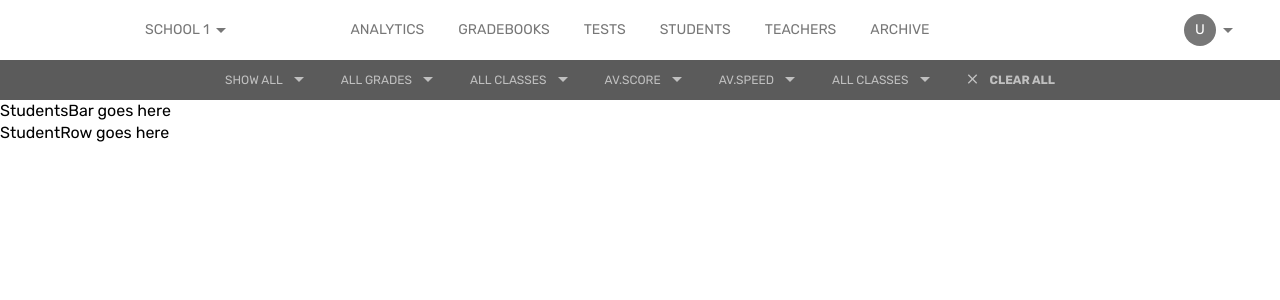
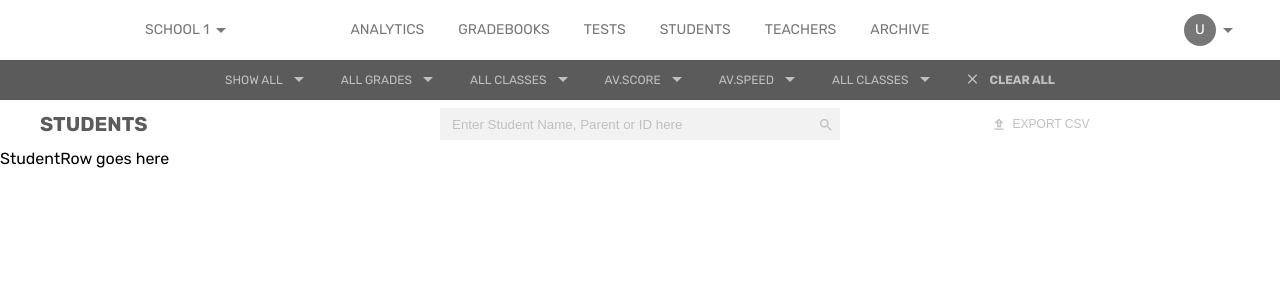
Before and after one commit to YegorZh/tensx-task, a React (Create React App) app: page / in a window 1280 px wide. Shown: the top 300 px of the page. Built offline with nearby package versions, Linux system fonts and the light colour scheme.

Commit message:
Students bar semantics and styling

```diff
--- a/src/components/App/index.scss
+++ b/src/components/App/index.scss
@@ -1,7 +1,13 @@
-@use 'reset';
-@use 'variables' as *;
+@use "reset";
+@use "variables" as *;
 
 body {
     line-height: 1.4;
     font-family: $font-family;
 }
+
+button {
+    cursor: pointer;
+    background: none;
+    border: none;
+}
--- a/src/components/StudentsPage/StudentsBar/index.scss
+++ b/src/components/StudentsPage/StudentsBar/index.scss
@@ -1 +1,65 @@
-@use '../../App/variables';
+@use "../../App/variables" as *;
+
+.StudentsBar {
+    height: 48px;
+    padding: 0 40px;
+    display: flex;
+
+    &-title-wrapper {
+        flex: 1;
+        display: flex;
+        align-items: center;
+        text-transform: uppercase;
+        font-size: 20px;
+        font-weight: 700;
+        color: $color-gray-dark;
+    }
+
+    &-search {
+        flex: 1;
+        display: flex;
+        position: relative;
+        justify-content: center;
+        align-items: center;
+
+        &-input {
+            border: none;
+            padding: 0 24px 0 12px;
+            width: 400px;
+            height: 32px;
+            background: $color-bg;
+            color: $color-gray-dark;
+
+            &:focus {
+                outline: none;
+            }
+
+            &::placeholder {
+                color: $color-gray-new;
+            }
+        }
+
+        &-button {
+            position: absolute;
+            right: 0;
+            margin-top: 4px;
+        }
+    }
+
+    &-export {
+        flex: 1;
+        display: flex;
+        align-items: center;
+        justify-content: center;
+        cursor: pointer;
+
+        &-button {
+            display: flex;
+            gap: 6px;
+            align-items: center;
+            font-size: 12px;
+            text-transform: uppercase;
+            color: $color-gray-new;
+        }
+    }
+}
--- a/src/components/StudentsPage/StudentsBar/index.tsx
+++ b/src/components/StudentsPage/StudentsBar/index.tsx
@@ -3,7 +3,32 @@ import './index.scss';
 
 const StudentsBar: React.FC = () => {
     return (
-        <h1>StudentsBar goes here</h1>
+        <div className="StudentsBar">
+            <div className="StudentsBar-title-wrapper">
+                <h1 className="StudentsBar-title">students</h1>
+            </div>
+
+            <div className="StudentsBar-search">
+                <input type="textfield" className="StudentsBar-search-input" placeholder="Enter Student Name, Parent or ID here" />
+                <button className="StudentsBar-search-button">
+                    <svg className="StudentsBar-search-icon" width="16" height="16" fill="none" xmlns="http://www.w3.org/2000/svg">
+                        <path d="M10.3333 9.33333H9.80667L9.62 9.15333C10.2733 8.39333 10.6667 7.40667 10.6667 6.33333C10.6667 3.94 8.72667 2 6.33333 2C3.94 2 2 3.94 2 6.33333C2 8.72667 3.94 10.6667 6.33333 10.6667C7.40667 10.6667 8.39333 10.2733 9.15333 9.62L9.33333 9.80667V10.3333L12.6667 13.66L13.66 12.6667L10.3333 9.33333ZM6.33333 9.33333C4.67333 9.33333 3.33333 7.99333 3.33333 6.33333C3.33333 4.67333 4.67333 3.33333 6.33333 3.33333C7.99333 3.33333 9.33333 4.67333 9.33333 6.33333C9.33333 7.99333 7.99333 9.33333 6.33333 9.33333Z" fill="#C0C0C0" />
+                    </svg>
+                </button>
+            </div>
+
+            <div className="StudentsBar-export">
+                <button className="StudentsBar-export-button">
+                    <svg className="StudentsBar-export-icon" width="16" height="17" fill="none" xmlns="http://www.w3.org/2000/svg">
+                        <path opacity="0.3" d="M6.55347 5.83339H7.33347V9.83339H8.6668V5.83339H9.4468L8.00013 4.38672L6.55347 5.83339Z" fill="#C0C0C0" />
+                        <path d="M7.99992 2.5L3.33325 7.16667H5.99992V11.1667H9.99992V7.16667H12.6666L7.99992 2.5ZM8.66659 5.83333V9.83333H7.33325V5.83333H6.55325L7.99992 4.38667L9.44659 5.83333H8.66659ZM3.33325 12.5H12.6666V13.8333H3.33325V12.5Z" fill="#C0C0C0" />
+                    </svg>
+                    <span className="StudentsBar-export-text">
+                        export csv
+                    </span>
+                </button>
+            </div>
+        </div>
     )
 }
 
--- a/src/components/StudentsPage/Subheader/index.scss
+++ b/src/components/StudentsPage/Subheader/index.scss
@@ -14,6 +14,7 @@
         display: flex;
         align-items: center;
         gap: 4px;
+        cursor: pointer;
     }
 
     &__item-arrow {
```
